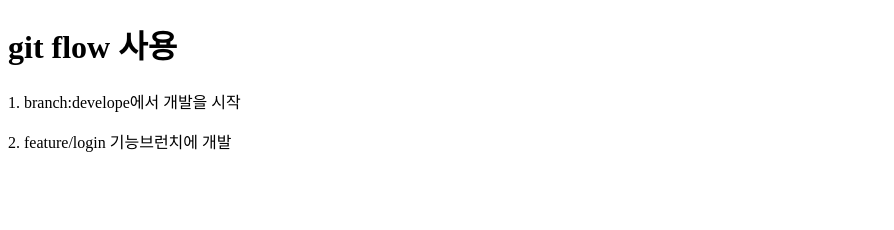
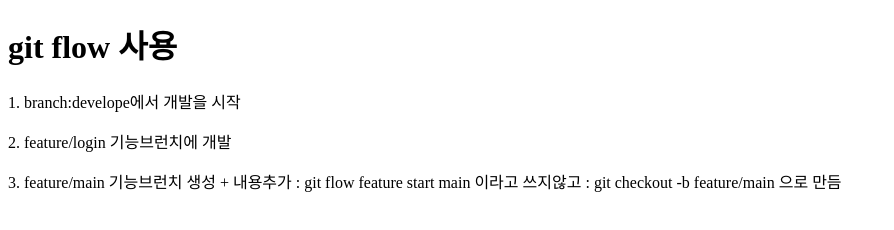
Before and after one commit to layna1124/gittest, a plain HTML site: page index.html in a window 1280 px wide. Shown: the whole page, without its empty margins (0-894 px from the left). Drawn offline with Linux system fonts and the light colour scheme.

Commit message:
add main

```diff
--- a/index.html
+++ b/index.html
@@ -10,5 +10,8 @@
   <h1>git flow 사용</h1>
   <p>1. branch:develope에서 개발을 시작 </p>
   <p>2. feature/login 기능브런치에 개발</p>
+  <p>3. feature/main 기능브런치 생성 + 내용추가
+    : git flow feature start main 이라고 쓰지않고
+    : git checkout -b feature/main 으로 만듬</p>
 </body>
 </html>
```
